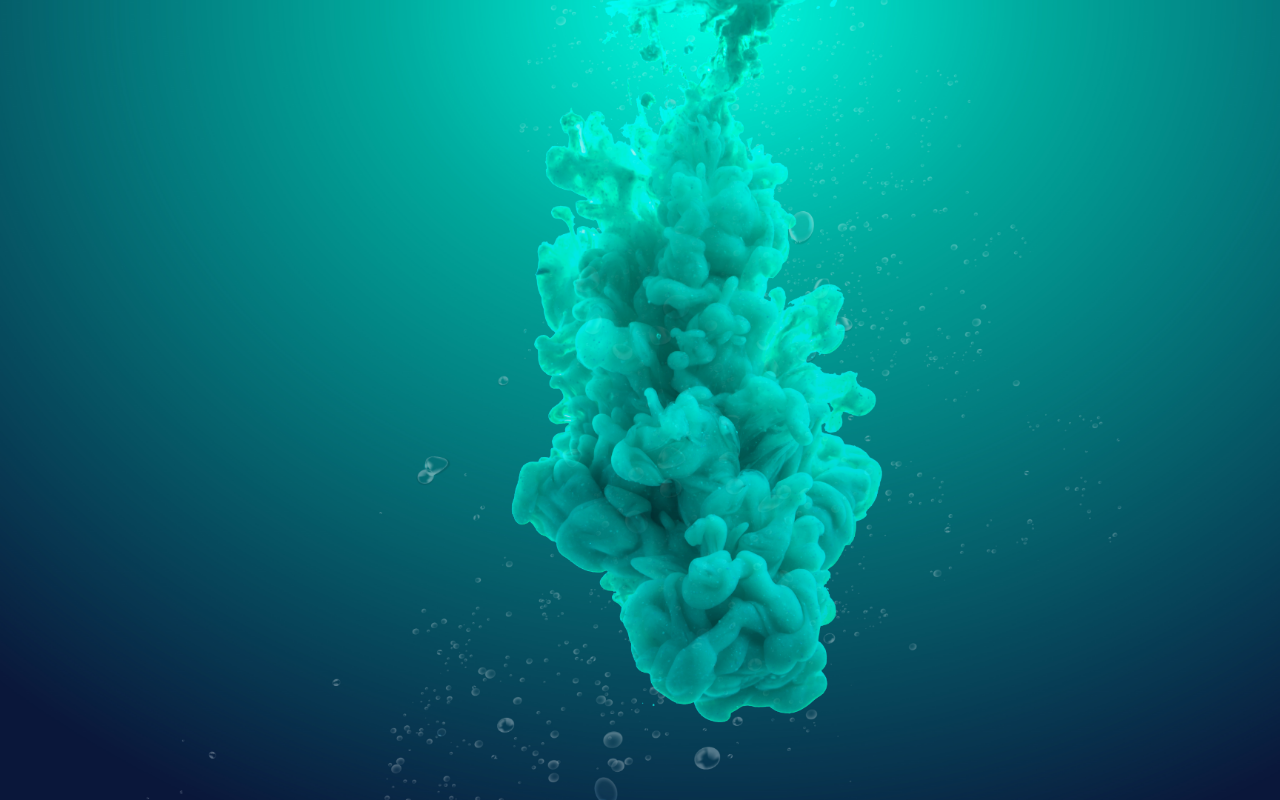
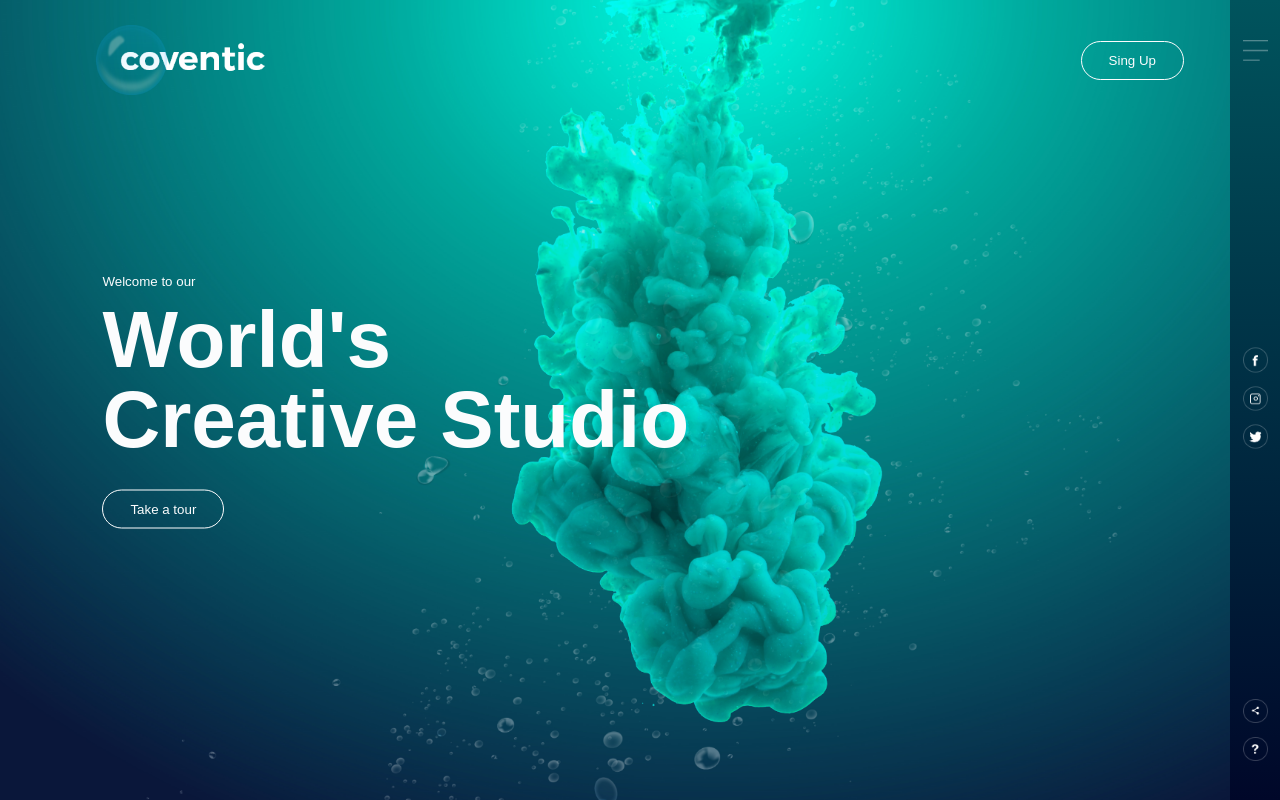
Before and after one commit to GitHubProgetos/site-htmlcss-moderno, a plain HTML site: page index.html in a window 1280 px wide. Drawn offline with Linux system fonts and the light colour scheme.

Commit message:
Atualização corpo do site pronto

```diff
--- a/index.html
+++ b/index.html
@@ -10,6 +10,28 @@
 </head>
 <body>
     <div class="hero">
+        <div class="navbar">
+            <img src="imagens/logo.png" class="logo" alt="">
+            <button type="button">Sing Up</button>
+        </div>
+        <div class="content">
+            <small>Welcome to our</small>
+            <h1>World's<br> Creative Studio</h1>
+            <button type="button">Take a tour</button>
+        </div>
+        <div class="side-bar">
+            <img src="imagens/menu.png" class="menu" alt="">
+            <div class="social-links">
+                <img src="imagens/fb.png" alt="">
+                <img src="imagens/ig.png" alt="">
+                <img src="imagens/tw.png" alt="">
+            </div>
+            <div class="usefull-links">
+                <img src="imagens/share.png" alt="">
+                <img src="imagens/info.png" alt="">
+            </div>
+
+        </div>
 
     </div>
 
--- a/style.css
+++ b/style.css
@@ -11,5 +11,80 @@
     background-size: cover;
     position: relative;
     overflow: hidden;
+}
 
+.logo {
+    width: 170px;
+    cursor: pointer;
 }
+
+.navbar {
+    width: 85%;
+    height: 15%;
+    margin: auto;
+    display: flex;
+    align-items: center;
+    justify-content: space-between;
+}
+
+button {
+    color: #fbfcfd;
+    padding: 11px 27px;
+    background: transparent;
+    border: 1px solid  #fbfcfd;
+    border-radius: 20px;
+    outline: none;
+    cursor: pointer;
+}
+
+.content {
+    color: #fbfcfd;
+    position: absolute;
+    top: 50%;
+    left: 8%;
+    transform: translateY(-50%);
+    z-index: 2;
+}
+
+h1 {
+    font-size: 80px;
+    margin: 10px 0 30px;
+    line-height: 80px;
+}
+
+.side-bar {
+    width: 50px;
+    height: 100vh;
+    background: linear-gradient(#00545d, #000729);
+    position: absolute;
+    right: 0;
+    top: 0;
+}
+
+.menu {
+    display: block;
+    width: 25px;
+    margin: 40px auto 0;
+    cursor: pointer;
+}
+
+.social-links img, .usefull-links img {
+    width: 25px;
+    margin: 5px auto;
+    cursor: pointer;
+}
+
+.social-links {
+    width: 50px;
+    text-align: center;
+    position: absolute;
+    top: 50%;
+    transform: translateY(-50%);
+}
+
+.usefull-links {
+    width: 50px;
+    text-align: center;
+    position: absolute;
+    bottom: 30px;
+}
```
